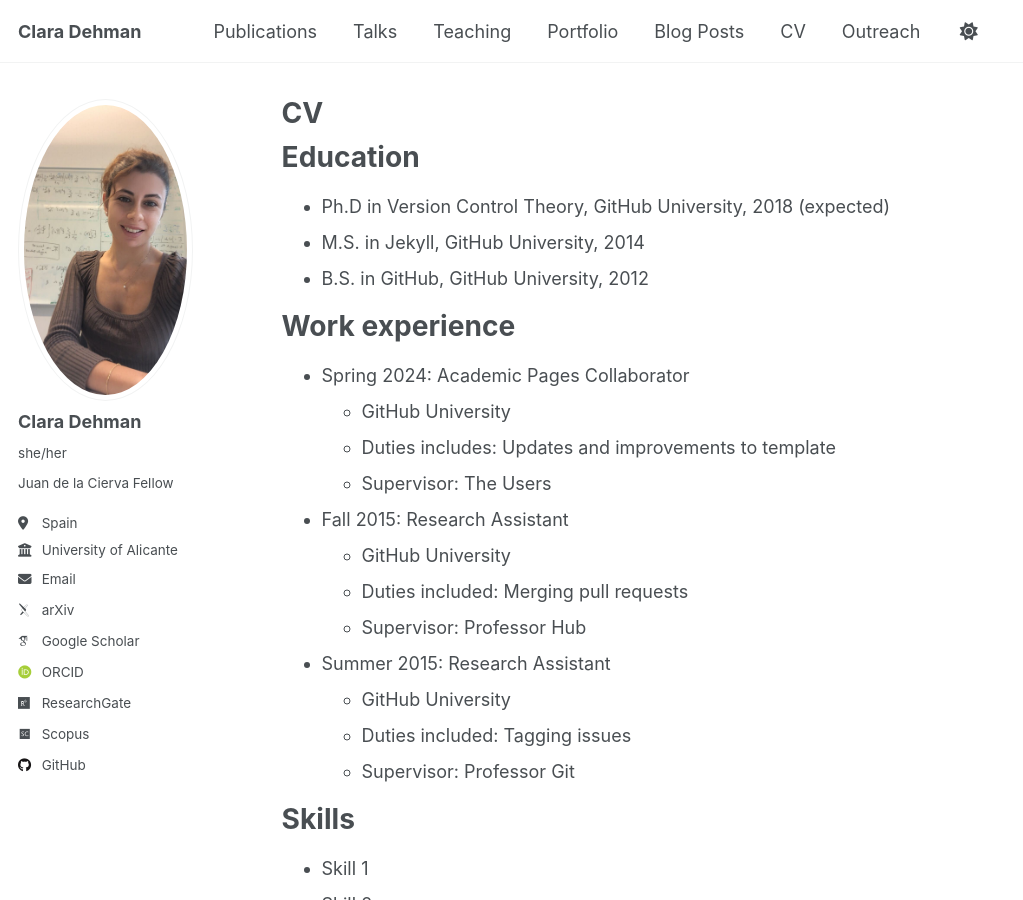
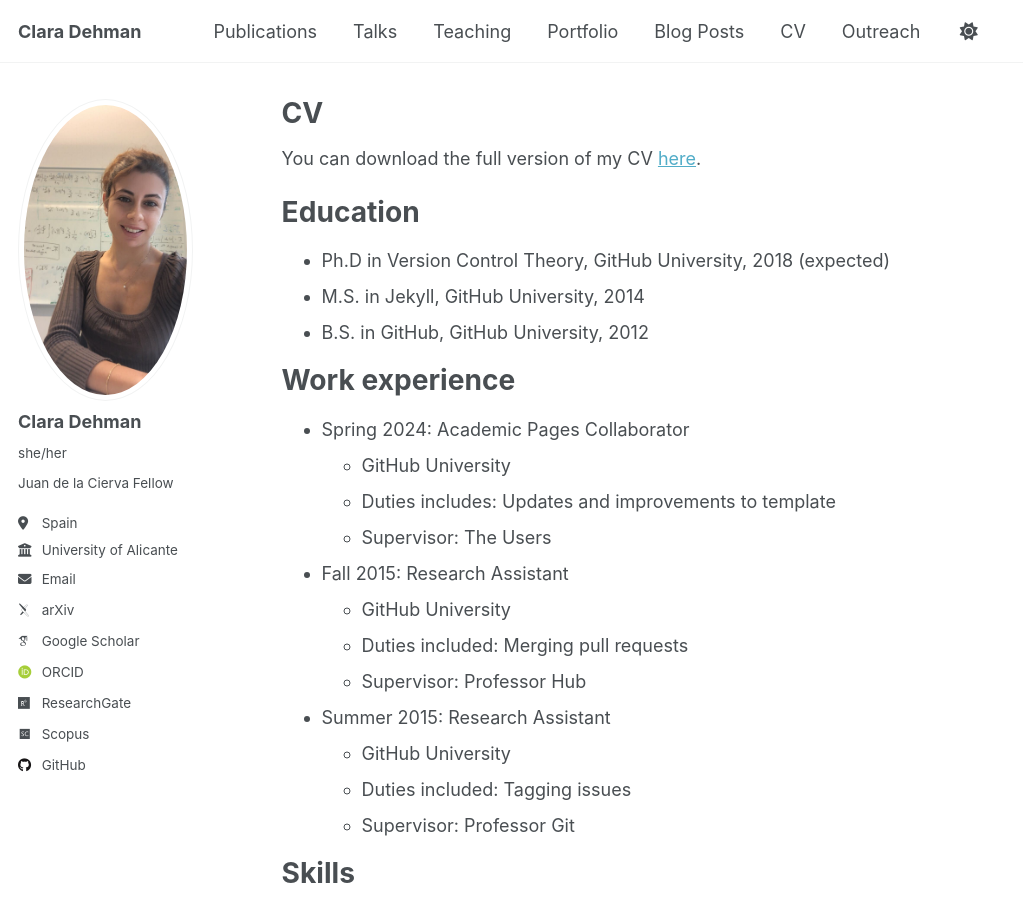
Before and after one commit to ClaraDehman/ClaraDehman.github.io, a Jekyll site: the page built from _pages/cv.md, in a window 1280 px wide and 900 px high. Shown: the whole window, without its empty margins (0-1023 px from the left). Built offline with Jekyll 4.4.1, drawn with Linux system fonts in a browser that asks for light colours; some web fonts are replaced.

Commit message:
Update cv.md

```diff
--- a/_pages/cv.md
+++ b/_pages/cv.md
@@ -8,6 +8,8 @@ redirect_from:
 ---
 
 {% include base_path %}
+
+You can download the full version of my CV [here](/files/ClaraDehman_CV.pdf).
 
 Education
 ======
```
